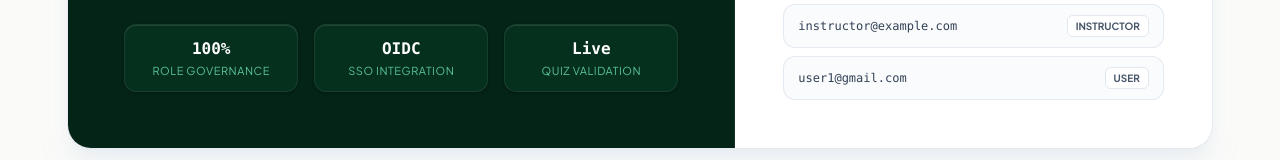
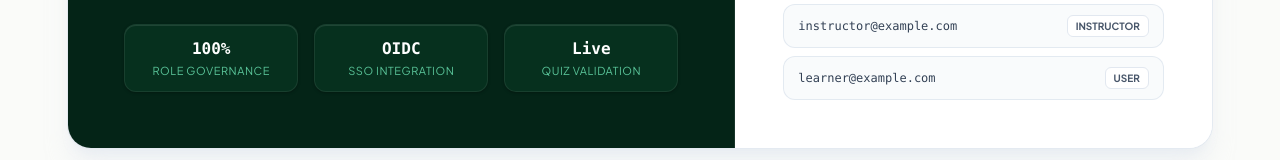
Before and after one commit to tharagaramanbalaji/course-app, a React (Vite) app in the folder frontend/: page /login in a window 1280 px wide. Shown: the part 742-902 px from the top of the page. Built offline with nearby package versions, Linux system fonts and the light colour scheme; no server answers.

Commit message:
fix(frontend): update seed learner credentials in quick dev logins

```diff
--- a/frontend/src/pages/LoginPage.jsx
+++ b/frontend/src/pages/LoginPage.jsx
@@ -20,7 +20,7 @@ function canAccess(role, path) {
 const SEED_LOGINS = [
   ["admin@example.com", "Admin123!", "ADMIN"],
   ["instructor@example.com", "Teach123!", "INSTRUCTOR"],
-  ["user1@gmail.com", "tharak28", "USER"],
+  ["learner@example.com", "Learn123!", "USER"],
 ];
 
 export default function LoginPage() {
```
